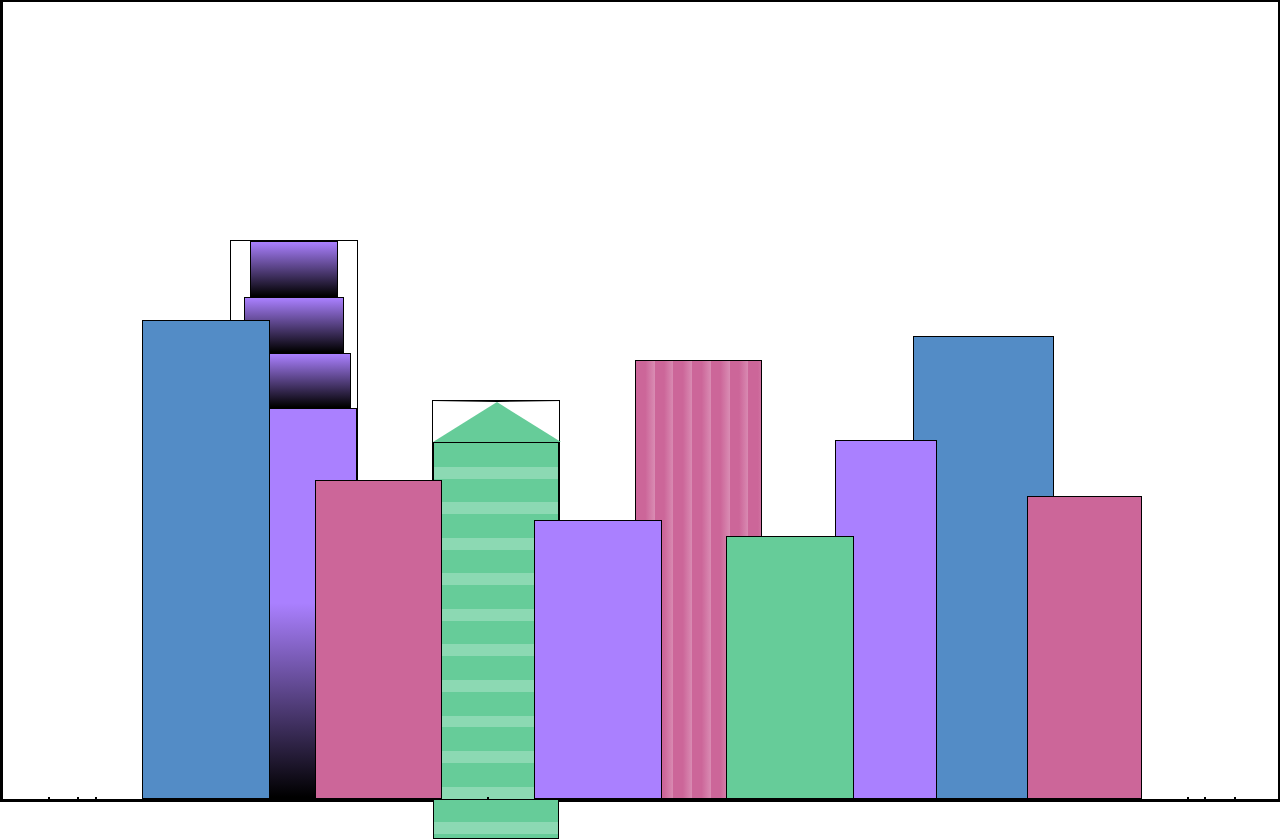
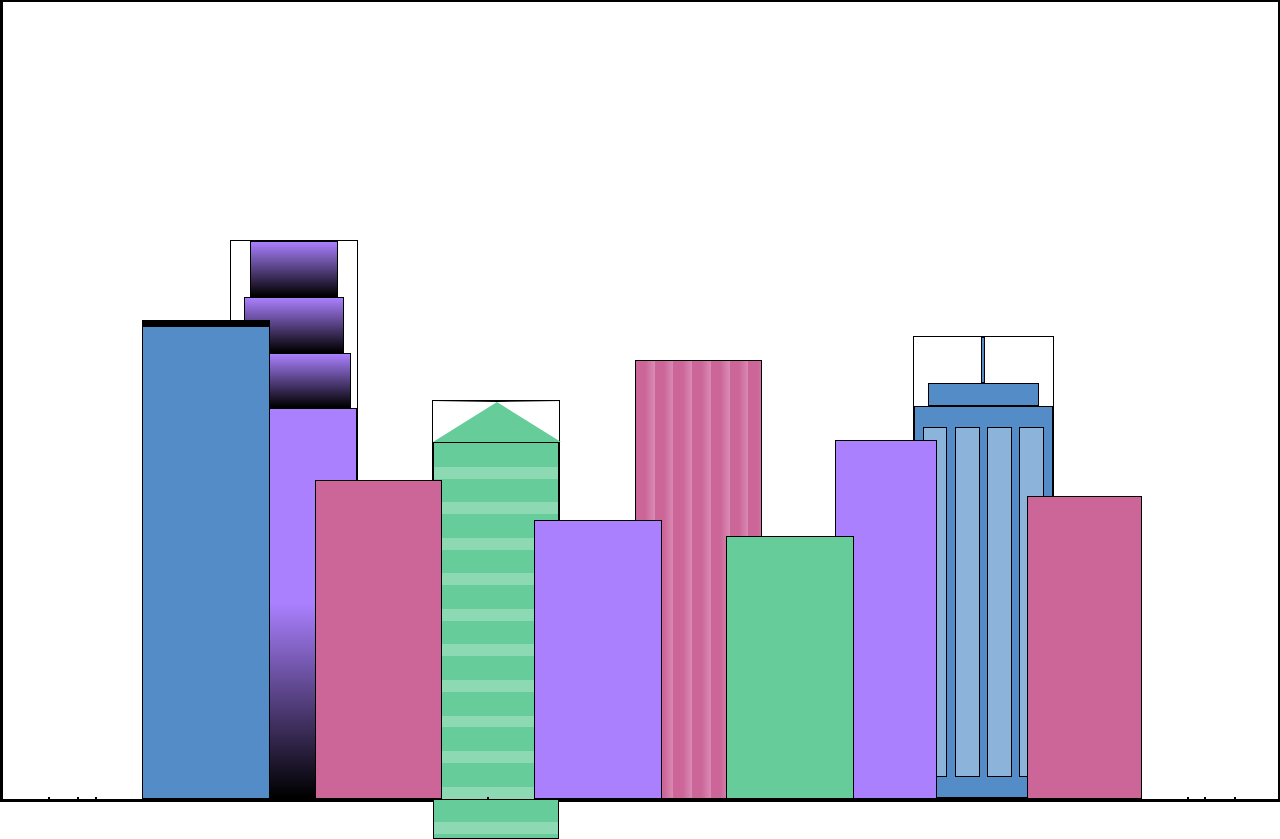
Before and after one commit to douglasgraham570/CSSandbox, a website: page public/skyline.html in a window 1280 px wide. Drawn offline with Linux system fonts and the light colour scheme.

Commit message:
background building patterns

```diff
--- a/package.json
+++ b/package.json
@@ -2,7 +2,7 @@
   "name": "cssandbox",
   "version": "1.0.0",
   "description": "",
-  "main": "index.js",
+  "main": "app.js",
   "scripts": {
     "test": "echo \"Error: no test specified\" && exit 1"
   },
--- a/public/css/styles.css
+++ b/public/css/styles.css
@@ -6,6 +6,7 @@
   --window-color1: black;
   --window-color2: #8cd9b3;
   --window-color3: #d98cb3;
+  --window-color4: #8cb3d9;
 }
 
 * {
@@ -19,7 +20,8 @@ body {
   overflow: hidden;
 }
 
-.background-buildings, .foreground-buildings {
+.background-buildings,
+.foreground-buildings {
   width: 100%;
   height: 100%;
   position: absolute;
@@ -27,27 +29,30 @@ body {
   display: flex;
   align-items: flex-end;
   justify-content: space-evenly;
-
 }
 
+.building-wrap {
+  display: flex;
+  flex-direction: column;
+  align-items: center;
+}
 
+.window-wrap {
+  display: flex;
+  align-items: center;
+  justify-content: space-evenly;
+}
 
 /* BACKGROUND BUILDINGS - "bb" stands for "background building"*/
 
 .bb1 {
   width: 10%;
   height: 70%;
-        display: flex;
-        flex-direction: column;
-        align-items: center;
-
 }
 
 .bb1-window {
   height: 10%;
-        background: linear-gradient(
-                var(--building-color1),
-                var(--window-color1));
+  background: linear-gradient(var(--building-color1), var(--window-color1));
 }
 
 .bb1a {
@@ -65,9 +70,7 @@ body {
 .bb1d {
   width: 100%;
   height: 70%;
-        background: linear-gradient(
-        var(--building-color1) 50%,
-        var(--window-color1));
+  background: linear-gradient(var(--building-color1) 50%, var(--window-color1));
 }
 
 .bb2 {
@@ -79,7 +82,6 @@ body {
   border-bottom: 5vh solid var(--building-color2);
   border-left: 5vw solid transparent;
   border-right: 5vw solid transparent;
-
 }
 
 .bb2b {
@@ -102,17 +104,36 @@ body {
     var(--building-color3),
     var(--window-color3) 15%
   );
-
 }
 
 .bb4 {
   width: 11%;
   height: 58%;
+}
+
+.bb4a {
+  width: 3%;
+  height: 10%;
   background-color: var(--building-color4);
 }
 
+.bb4b {
+  width: 80%;
+  height: 5%;
+  background-color: var(--building-color4);
+}
 
+.bb4c {
+  width: 100%;
+  height: 85%;
+  background-color: var(--building-color4);
+}
 
+.bb4-window {
+  width: 18%;
+  height: 90%;
+  background-color: var(--window-color4);
+}
 
 /* FOREGROUND BUILDINGS - "fb" stands for "foreground building"*/
 
--- a/public/skyline.html
+++ b/public/skyline.html
@@ -1,39 +1,36 @@
 <!DOCTYPE html>
 <html lang="en">
   <head>
-                <meta charset="UTF-8">
-                <meta name="viewport" content="width=device-width, initial-scale=1.0">
+    <meta charset="UTF-8" />
+    <meta name="viewport" content="width=device-width, initial-scale=1.0" />
     <title>City Skyline</title>
-                <link rel="stylesheet" href="css/styles.css">
+    <link rel="stylesheet" href="css/styles.css" />
   </head>
   <body>
     <div class="background-buildings">
       <div></div>
       <div></div>
-                        <div class="bb1">
-                                <div class="bb1a bb1-window">
-
-                                </div>
-                                <div class="bb1b bb1-window">
-
-                                </div>
-                                <div class="bb1c bb1-window">
-
-                                </div>
-                                <div class="bb1d">
-
-                                </div>
+      <div class="bb1 building-wrap">
+        <div class="bb1a bb1-window"></div>
+        <div class="bb1b bb1-window"></div>
+        <div class="bb1c bb1-window"></div>
+        <div class="bb1d"></div>
       </div>
       <div class="bb2">
         <div class="bb2a"></div>
         <div class="bb2b"></div>
       </div>
-                        <div class="bb3">
-
+      <div class="bb3"></div>
+      <div></div>
+      <div class="bb4 building-wrap">
+        <div class="bb4a"></div>
+        <div class="bb4b"></div>
+        <div class="bb4c window-wrap">
+          <div class="bb4-window"></div>
+          <div class="bb4-window"></div>
+          <div class="bb4-window"></div>
+          <div class="bb4-window"></div>
         </div>
-                        <div></div>
-                        <div class="bb4">
-
       </div>
       <div></div>
       <div></div>
@@ -41,7 +38,11 @@
     <div class="foreground-buildings">
       <div></div>
       <div></div>
-                        <div class="fb1"></div>
+      <div class="fb1">
+        <div class="fb1a"></div>
+        <div class="fb1b"></div>
+        <div class="fb1c"></div>
+      </div>
       <div class="fb2"></div>
       <div></div>
       <div class="fb3"></div>
```
Lines whose indentation alone changed are shown as unchanged.
